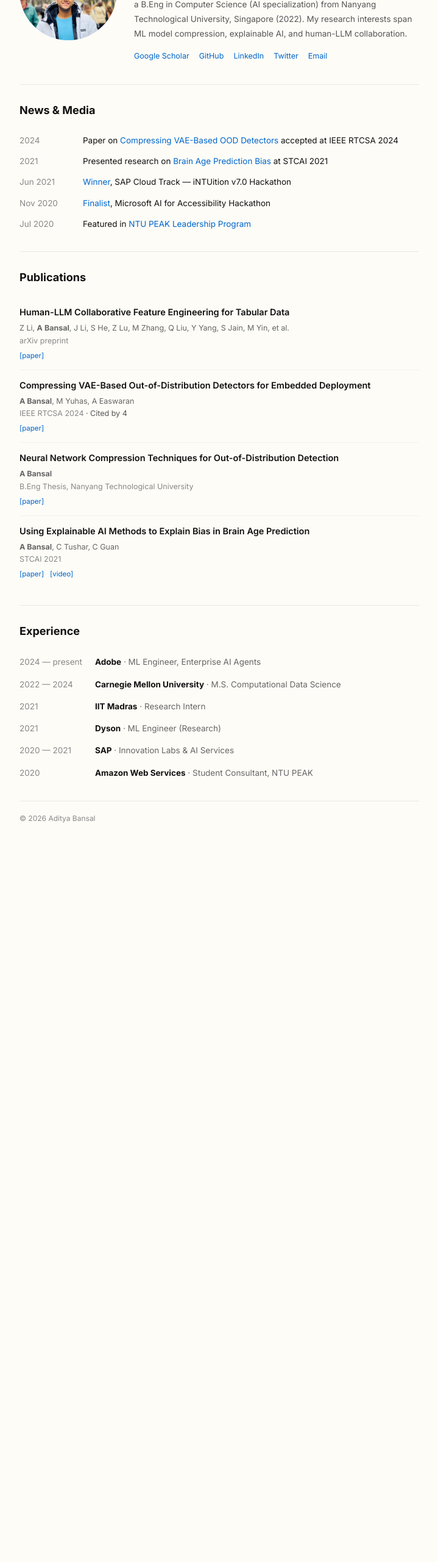
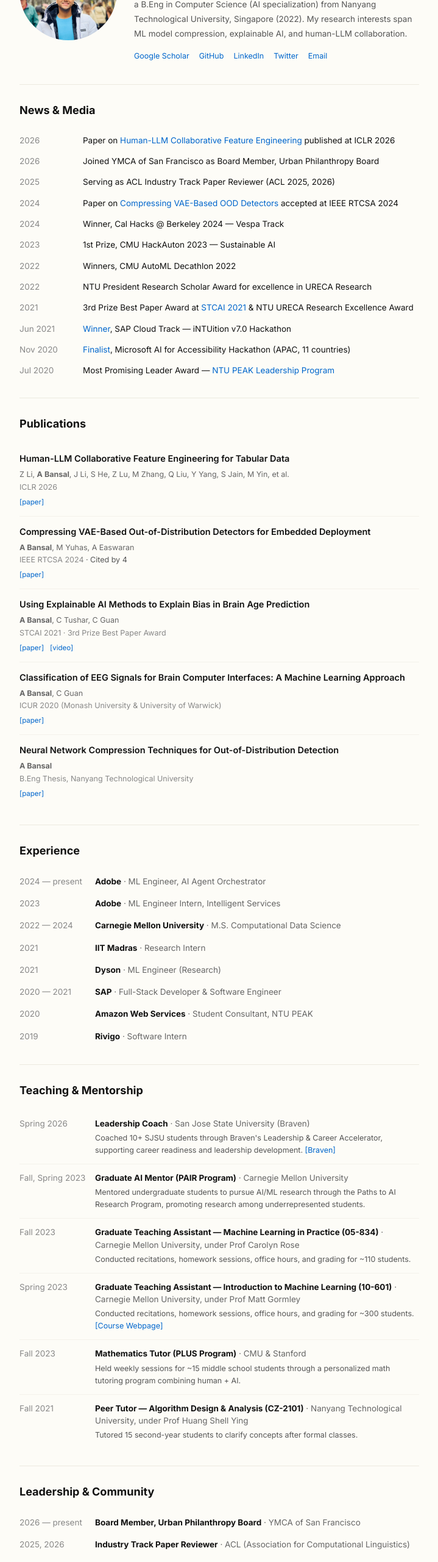
Before and after one commit to bansal-aditya/bansal-aditya.github.io, a Next.js app: page / in a window 1280 px wide. Shown: the part 234-2795 px from the top of the page at 61% size, without its empty margins (280-999 px from the left). Before the commit the page ends 1604 px from the top, so only its background shows below. Built offline with nearby package versions, Linux system fonts and the light colour scheme.

Commit message:
feat: add Teaching & Mentorship and Leadership & Community sections, update publications/experience/news from resume

```diff
--- a/src/app/page.tsx
+++ b/src/app/page.tsx
@@ -3,6 +3,8 @@ import Hero from "@/components/Hero";
 import NewsSection from "@/components/NewsSection";
 import PublicationsSection from "@/components/PublicationsSection";
 import ExperienceSection from "@/components/ExperienceSection";
+import TeachingSection from "@/components/TeachingSection";
+import CommunitySection from "@/components/CommunitySection";
 import Footer from "@/components/Footer";
 
 export default function Home() {
@@ -14,6 +16,8 @@ export default function Home() {
         <NewsSection />
         <PublicationsSection />
         <ExperienceSection />
+        <TeachingSection />
+        <CommunitySection />
         <Footer />
       </main>
     </>
--- /dev/null
+++ b/src/components/CommunitySection.tsx
@@ -0,0 +1,22 @@
+import { community } from "@/data/community";
+
+export default function CommunitySection() {
+  return (
+    <section id="community" className="border-t border-divider py-7">
+      <h2 className="text-lg font-bold mb-4.5">Leadership & Community</h2>
+      <div>
+        {community.map((item, i) => (
+          <div key={i} className="flex gap-3.5 py-2 text-[13.5px]">
+            <span className="text-secondary min-w-[110px] flex-shrink-0">
+              {item.dateRange}
+            </span>
+            <div>
+              <strong className="text-foreground">{item.role}</strong>{" "}
+              <span className="text-[#666]">· {item.organization}</span>
+            </div>
+          </div>
+        ))}
+      </div>
+    </section>
+  );
+}
--- a/src/components/NavBar.tsx
+++ b/src/components/NavBar.tsx
@@ -6,6 +6,8 @@ const navLinks = [
   { label: "News", href: "#news" },
   { label: "Publications", href: "#publications" },
   { label: "Experience", href: "#experience" },
+  { label: "Teaching", href: "#teaching" },
+  { label: "Community", href: "#community" },
 ];
 
 export default function NavBar() {
--- /dev/null
+++ b/src/components/TeachingSection.tsx
@@ -0,0 +1,43 @@
+import { teaching } from "@/data/teaching";
+
+export default function TeachingSection() {
+  return (
+    <section id="teaching" className="border-t border-divider py-7">
+      <h2 className="text-lg font-bold mb-4.5">Teaching & Mentorship</h2>
+      <div>
+        {teaching.map((item, i) => (
+          <div
+            key={i}
+            className={`py-3 ${i < teaching.length - 1 ? "border-b border-divider/50" : ""}`}
+          >
+            <div className="flex gap-3.5 text-[13.5px]">
+              <span className="text-secondary min-w-[110px] flex-shrink-0">
+                {item.dateRange}
+              </span>
+              <div>
+                <strong className="text-foreground">{item.role}</strong>
+                <span className="text-[#666]"> · {item.organization}</span>
+              </div>
+            </div>
+            <div className="ml-[124px] mt-1 text-[12.5px] text-muted leading-[1.6]">
+              {item.description}
+              {item.link && item.linkText && (
+                <>
+                  {" "}
+                  <a
+                    href={item.link}
+                    target="_blank"
+                    rel="noopener noreferrer"
+                    className="text-link hover:underline"
+                  >
+                    [{item.linkText}]
+                  </a>
+                </>
+              )}
+            </div>
+          </div>
+        ))}
+      </div>
+    </section>
+  );
+}
--- /dev/null
+++ b/src/data/community.ts
@@ -0,0 +1,17 @@
+export interface CommunityItem {
+  dateRange: string;
+  role: string;
+  organization: string;
+}
+
+export const community: CommunityItem[] = [
+  { dateRange: "2026 — present", role: "Board Member, Urban Philanthropy Board", organization: "YMCA of San Francisco" },
+  { dateRange: "2025, 2026", role: "Industry Track Paper Reviewer", organization: "ACL (Association for Computational Linguistics)" },
+  { dateRange: "2025", role: "Employee Community Fund Grant Panelist", organization: "Adobe" },
+  { dateRange: "2025", role: "Pro Bono Residency — AI Strategy & Communications", organization: "San Jose State University" },
+  { dateRange: "2024", role: "Pro Bono Residency — Tech & Strategy Consulting", organization: "VetsInTech" },
+  { dateRange: "2023", role: "Executive Member, Carnegie AI Safety Initiative (CASI)", organization: "Carnegie Mellon University" },
+  { dateRange: "2023", role: "Project Lead, Data Science for Social Good (SUDS)", organization: "Carnegie Mellon University" },
+  { dateRange: "2020 — 2021", role: "Main Committee, Blood Donation & Donor Recruitment", organization: "Red Cross Youth, NTU" },
+  { dateRange: "2018 — 2020", role: "Main Committee, Debating Society", organization: "Nanyang Technological University" },
+];
--- a/src/data/experience.ts
+++ b/src/data/experience.ts
@@ -5,10 +5,12 @@ export interface ExperienceItem {
 }
 
 export const experience: ExperienceItem[] = [
-  { dateRange: "2024 — present", company: "Adobe", role: "ML Engineer, Enterprise AI Agents" },
+  { dateRange: "2024 — present", company: "Adobe", role: "ML Engineer, AI Agent Orchestrator" },
+  { dateRange: "2023", company: "Adobe", role: "ML Engineer Intern, Intelligent Services" },
   { dateRange: "2022 — 2024", company: "Carnegie Mellon University", role: "M.S. Computational Data Science" },
   { dateRange: "2021", company: "IIT Madras", role: "Research Intern" },
   { dateRange: "2021", company: "Dyson", role: "ML Engineer (Research)" },
-  { dateRange: "2020 — 2021", company: "SAP", role: "Innovation Labs & AI Services" },
+  { dateRange: "2020 — 2021", company: "SAP", role: "Full-Stack Developer & Software Engineer" },
   { dateRange: "2020", company: "Amazon Web Services", role: "Student Consultant, NTU PEAK" },
+  { dateRange: "2019", company: "Rivigo", role: "Software Intern" },
 ];
--- a/src/data/news.ts
+++ b/src/data/news.ts
@@ -7,16 +7,46 @@ export interface NewsItem {
 
 export const news: NewsItem[] = [
   {
+    date: "2026",
+    description: "Paper on Human-LLM Collaborative Feature Engineering published at ICLR 2026",
+    link: "https://arxiv.org/abs/2601.21060",
+    linkText: "Human-LLM Collaborative Feature Engineering",
+  },
+  {
+    date: "2026",
+    description: "Joined YMCA of San Francisco as Board Member, Urban Philanthropy Board",
+  },
+  {
+    date: "2025",
+    description: "Serving as ACL Industry Track Paper Reviewer (ACL 2025, 2026)",
+  },
+  {
     date: "2024",
     description: "Paper on Compressing VAE-Based OOD Detectors accepted at IEEE RTCSA 2024",
     link: "https://scholar.google.com/citations?user=_5ynCbkAAAAJ&hl=en",
     linkText: "Compressing VAE-Based OOD Detectors",
   },
   {
+    date: "2024",
+    description: "Winner, Cal Hacks @ Berkeley 2024 — Vespa Track",
+  },
+  {
+    date: "2023",
+    description: "1st Prize, CMU HackAuton 2023 — Sustainable AI",
+  },
+  {
+    date: "2022",
+    description: "Winners, CMU AutoML Decathlon 2022",
+  },
+  {
+    date: "2022",
+    description: "NTU President Research Scholar Award for excellence in URECA Research",
+  },
+  {
     date: "2021",
-    description: "Presented research on Brain Age Prediction Bias at STCAI 2021",
+    description: "3rd Prize Best Paper Award at STCAI 2021 & NTU URECA Research Excellence Award",
     link: "https://www.youtube.com/watch?v=YLWHUM8X52E&list=PLPuBpVL5aDFuZbYIifwUWmwh1ntBpnvP0&index=3",
-    linkText: "Brain Age Prediction Bias",
+    linkText: "STCAI 2021",
   },
   {
     date: "Jun 2021",
@@ -26,13 +56,13 @@ export const news: NewsItem[] = [
   },
   {
     date: "Nov 2020",
-    description: "Finalist, Microsoft AI for Accessibility Hackathon",
+    description: "Finalist, Microsoft AI for Accessibility Hackathon (APAC, 11 countries)",
     link: "https://www.ntu.edu.sg/computing/news-events/news/detail/finalist-in-microsoft-ai-for-accessibility-hackathon",
     linkText: "Finalist",
   },
   {
     date: "Jul 2020",
-    description: "Featured in NTU PEAK Leadership Program",
+    description: "Most Promising Leader Award — NTU PEAK Leadership Program",
     link: "https://www.youtube.com/watch?v=g91mpiJ3FEU",
     linkText: "NTU PEAK Leadership Program",
   },
--- a/src/data/publications.ts
+++ b/src/data/publications.ts
@@ -16,7 +16,7 @@ export const publications: Publication[] = [
   {
     title: "Human-LLM Collaborative Feature Engineering for Tabular Data",
     authors: "Z Li, A Bansal, J Li, S He, Z Lu, M Zhang, Q Liu, Y Yang, S Jain, M Yin, et al.",
-    venue: "arXiv preprint",
+    venue: "ICLR 2026",
     year: 2026,
     links: {
       paper: "https://arxiv.org/abs/2601.21060",
@@ -33,6 +33,25 @@ export const publications: Publication[] = [
     },
   },
   {
+    title: "Using Explainable AI Methods to Explain Bias in Brain Age Prediction",
+    authors: "A Bansal, C Tushar, C Guan",
+    venue: "STCAI 2021 · 3rd Prize Best Paper Award",
+    year: 2021,
+    links: {
+      paper: "https://scholar.google.com/citations?user=_5ynCbkAAAAJ&hl=en",
+      video: "https://www.youtube.com/watch?v=YLWHUM8X52E&list=PLPuBpVL5aDFuZbYIifwUWmwh1ntBpnvP0&index=3",
+    },
+  },
+  {
+    title: "Classification of EEG Signals for Brain Computer Interfaces: A Machine Learning Approach",
+    authors: "A Bansal, C Guan",
+    venue: "ICUR 2020 (Monash University & University of Warwick)",
+    year: 2020,
+    links: {
+      paper: "https://scholar.google.com/citations?user=_5ynCbkAAAAJ&hl=en",
+    },
+  },
+  {
     title: "Neural Network Compression Techniques for Out-of-Distribution Detection",
     authors: "A Bansal",
     venue: "B.Eng Thesis, Nanyang Technological University",
@@ -41,14 +60,4 @@ export const publications: Publication[] = [
       paper: "https://scholar.google.com/citations?user=_5ynCbkAAAAJ&hl=en",
     },
   },
-  {
-    title: "Using Explainable AI Methods to Explain Bias in Brain Age Prediction",
-    authors: "A Bansal, C Tushar, C Guan",
-    venue: "STCAI 2021",
-    year: 2021,
-    links: {
-      paper: "https://scholar.google.com/citations?user=_5ynCbkAAAAJ&hl=en",
-      video: "https://www.youtube.com/watch?v=YLWHUM8X52E&list=PLPuBpVL5aDFuZbYIifwUWmwh1ntBpnvP0&index=3",
-    },
-  },
 ];
--- /dev/null
+++ b/src/data/teaching.ts
@@ -0,0 +1,51 @@
+export interface TeachingItem {
+  dateRange: string;
+  role: string;
+  organization: string;
+  description: string;
+  link?: string;
+  linkText?: string;
+}
+
+export const teaching: TeachingItem[] = [
+  {
+    dateRange: "Spring 2026",
+    role: "Leadership Coach",
+    organization: "San Jose State University (Braven)",
+    description: "Coached 10+ SJSU students through Braven's Leadership & Career Accelerator, supporting career readiness and leadership development.",
+    link: "https://bebraven.org",
+    linkText: "Braven",
+  },
+  {
+    dateRange: "Fall, Spring 2023",
+    role: "Graduate AI Mentor (PAIR Program)",
+    organization: "Carnegie Mellon University",
+    description: "Mentored undergraduate students to pursue AI/ML research through the Paths to AI Research Program, promoting research among underrepresented students.",
+  },
+  {
+    dateRange: "Fall 2023",
+    role: "Graduate Teaching Assistant — Machine Learning in Practice (05-834)",
+    organization: "Carnegie Mellon University, under Prof Carolyn Rose",
+    description: "Conducted recitations, homework sessions, office hours, and grading for ~110 students.",
+  },
+  {
+    dateRange: "Spring 2023",
+    role: "Graduate Teaching Assistant — Introduction to Machine Learning (10-601)",
+    organization: "Carnegie Mellon University, under Prof Matt Gormley",
+    description: "Conducted recitations, homework sessions, office hours, and grading for ~300 students.",
+    link: "https://www.cs.cmu.edu/~mgormley/courses/10601/",
+    linkText: "Course Webpage",
+  },
+  {
+    dateRange: "Fall 2023",
+    role: "Mathematics Tutor (PLUS Program)",
+    organization: "CMU & Stanford",
+    description: "Held weekly sessions for ~15 middle school students through a personalized math tutoring program combining human + AI.",
+  },
+  {
+    dateRange: "Fall 2021",
+    role: "Peer Tutor — Algorithm Design & Analysis (CZ-2101)",
+    organization: "Nanyang Technological University, under Prof Huang Shell Ying",
+    description: "Tutored 15 second-year students to clarify concepts after formal classes.",
+  },
+];
```
